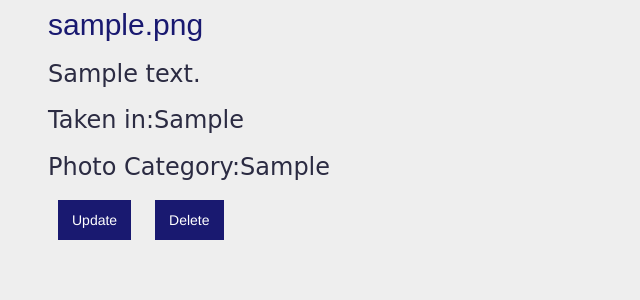
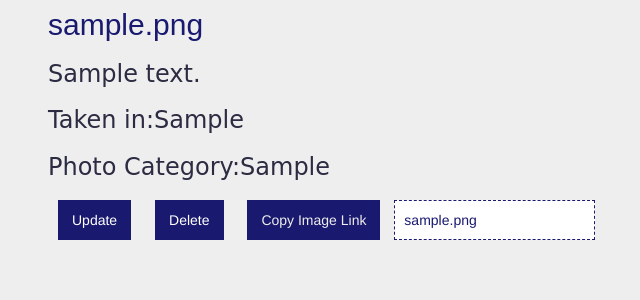
Before and after one commit to andykimchris/Unsplash, a Django app: page /image/1/ in a window 1280 px wide. Shown: the part 451-751 px from the top of the page, without its empty margins (7-647 px from the left). Run offline with Django 3.2, Linux system fonts and the light colour scheme; tables that the repository leaves empty hold one stand-in row (values such as "Sample post"); grey boxes marked "Sample" are stand-in pictures; some libraries are stand-ins or nearby versions; some web fonts are replaced.

Commit message:
input and button to initiate copying value in input

```diff
--- a/images/templates/images.html
+++ b/images/templates/images.html
@@ -12,6 +12,10 @@
         <h3>Photo Category:{{image_id.category}} <br></h3>
           <button type="button" name="button" class="btn-update"><a href="/">Update</a> </button>
           <button type="button" name="button" class="btn-delete"><a href="{{image_id.get_delete_url}}">Delete</a></button>
+
+            <button onclick="myFunction()" class="btn-delete">Copy Image Link</button>
+          <input type="text" value="{{ image_id.image_name}}" id="myInput">
+
     </div>
   </div>
 {% endblock %}
```
